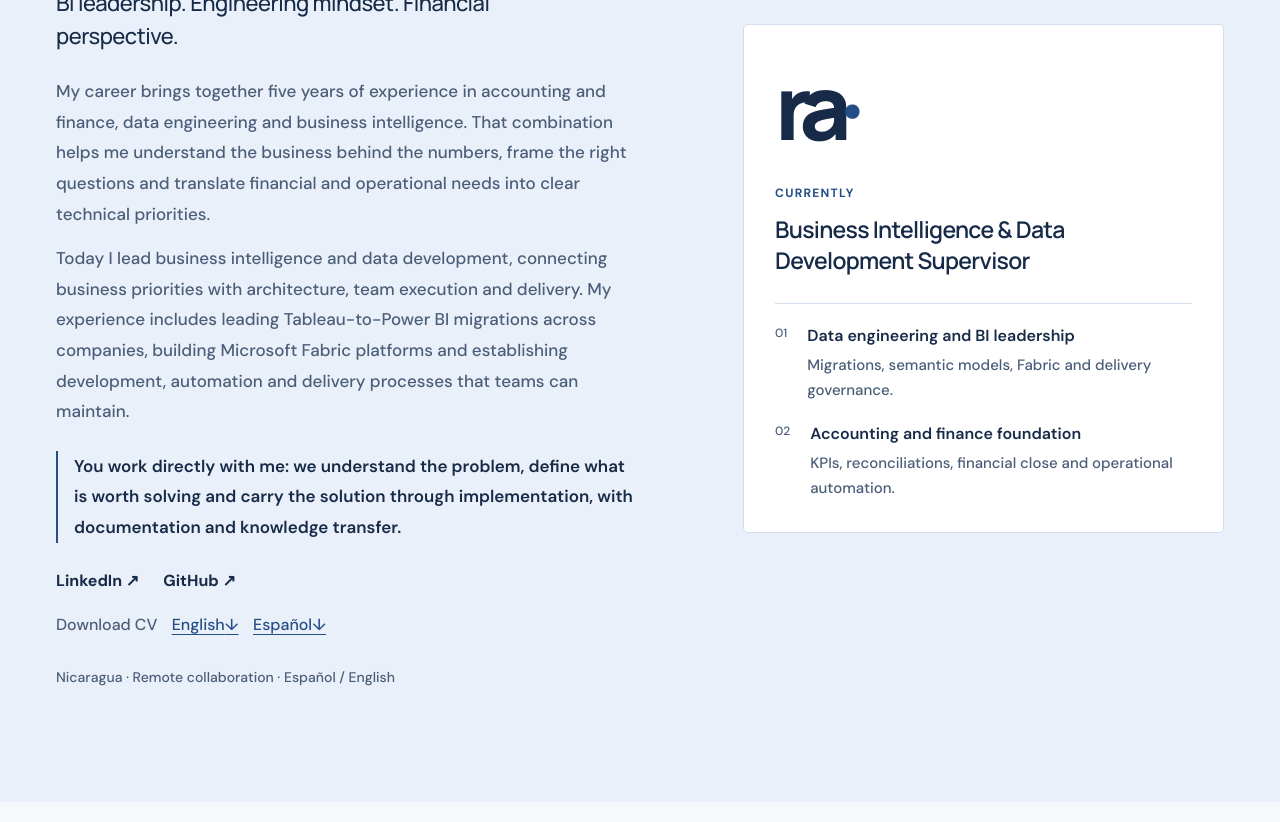
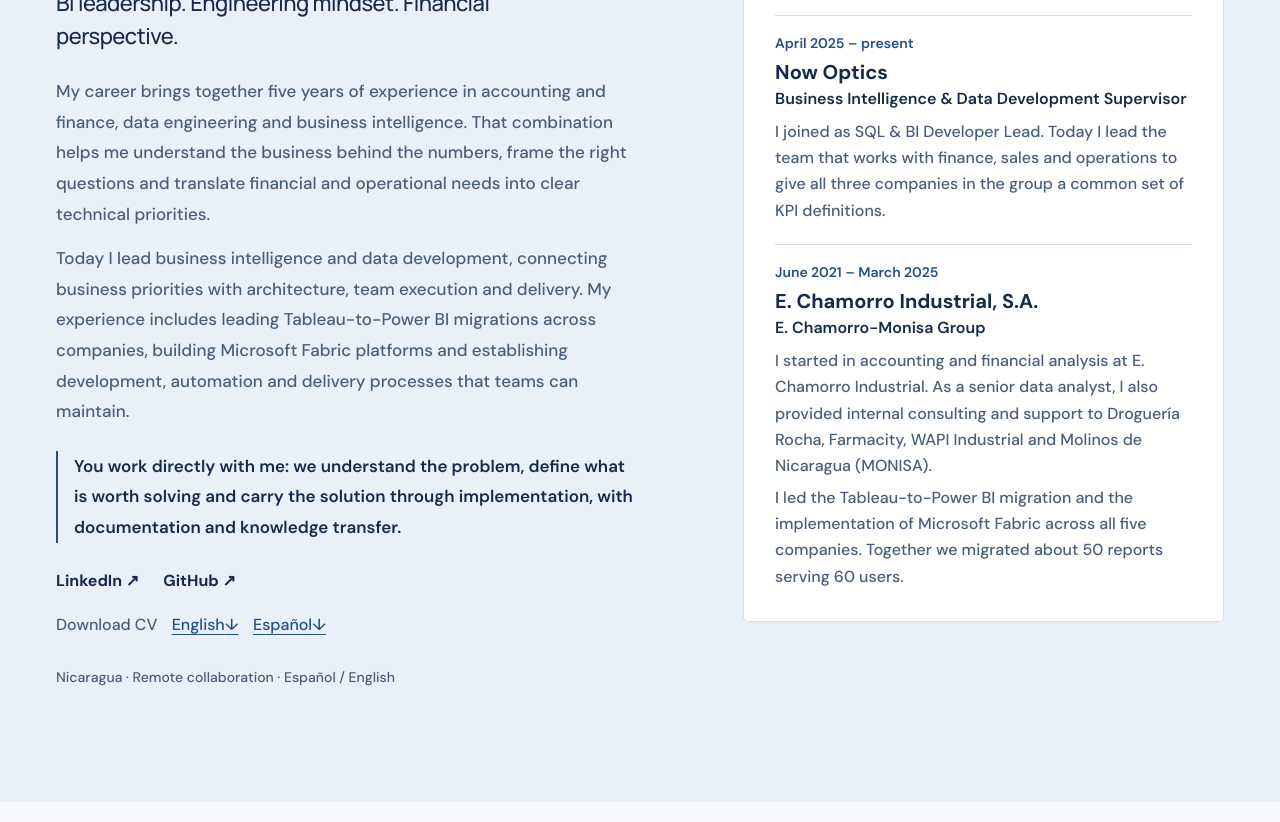
Before and after one commit to R1chardDs/Web-Portfolio, a plain HTML site: page index.html in a window 1280 px wide. Shown: the part 9155-9977 px from the top of the page. Drawn offline with Linux system fonts and the light colour scheme.

Commit message:
Restore employer history and group-wide BI delivery in both languages

```diff
--- a/content.js
+++ b/content.js
@@ -219,15 +219,14 @@ window.PORTFOLIO = {
         "Actualmente lidero la inteligencia de negocio y el desarrollo de datos, conectando las prioridades del negocio con la arquitectura, el trabajo del equipo y la entrega. He dirigido migraciones de Tableau a Power BI en distintas empresas, construido plataformas en Microsoft Fabric y establecido procesos de desarrollo, automatización y entrega que el equipo pueda mantener.",
       "about.owner":
         "Trabajás directamente conmigo: entendemos el problema, definimos qué conviene resolver y llevamos la solución hasta su puesta en marcha, con documentación y transferencia de conocimiento.",
-      "about.current": "ACTUALMENTE",
-      "about.role":
-        "Supervisor de inteligencia de negocio y desarrollo de datos",
-      "about.history1": "Ingeniería de datos y liderazgo de BI",
-      "about.history1body":
-        "Migraciones, modelos semánticos, Fabric y gobierno de la entrega.",
-      "about.history2": "Base en contabilidad y finanzas",
-      "about.history2body":
-        "Indicadores, conciliaciones, cierres y automatización operativa.",
+      "about.experience": "Experiencia profesional",
+      "about.nowDates": "Abril de 2025 – actualidad",
+      "about.nowRole": "Supervisor de inteligencia de negocio y desarrollo de datos",
+      "about.nowScope": "Entré como líder de desarrollo SQL y BI. Hoy dirijo el equipo que trabaja con finanzas, ventas y operaciones para que las tres empresas del grupo usen las mismas definiciones de sus indicadores.",
+      "about.previousDates": "Junio de 2021 – marzo de 2025",
+      "about.previousRole": "Grupo E. Chamorro-Monisa",
+      "about.previousScope": "Empecé en contabilidad y análisis financiero en E. Chamorro Industrial. Como analista sénior de datos, también di consultoría interna y soporte a Droguería Rocha, Farmacity, WAPI Industrial y Molinos de Nicaragua (MONISA).",
+      "about.previousDelivery": "En las cinco empresas lideré la migración de Tableau a Power BI y la implementación de Microsoft Fabric. En conjunto, migramos cerca de 50 reportes para 60 usuarios.",
       "about.location": "Nicaragua · Colaboración remota · Español / English",
       "cert.tag": "FORMACIÓN Y CREDENCIALES",
       "cert.title": "Conocimiento que sigo\nponiendo a prueba.",
@@ -506,14 +505,14 @@ window.PORTFOLIO = {
         "Today I lead business intelligence and data development, connecting business priorities with architecture, team execution and delivery. My experience includes leading Tableau-to-Power BI migrations across companies, building Microsoft Fabric platforms and establishing development, automation and delivery processes that teams can maintain.",
       "about.owner":
         "You work directly with me: we understand the problem, define what is worth solving and carry the solution through implementation, with documentation and knowledge transfer.",
-      "about.current": "CURRENTLY",
-      "about.role": "Business Intelligence & Data Development Supervisor",
-      "about.history1": "Data engineering and BI leadership",
-      "about.history1body":
-        "Migrations, semantic models, Fabric and delivery governance.",
-      "about.history2": "Accounting and finance foundation",
-      "about.history2body":
-        "KPIs, reconciliations, financial close and operational automation.",
+      "about.experience": "Professional experience",
+      "about.nowDates": "April 2025 – present",
+      "about.nowRole": "Business Intelligence & Data Development Supervisor",
+      "about.nowScope": "I joined as SQL & BI Developer Lead. Today I lead the team that works with finance, sales and operations to give all three companies in the group a common set of KPI definitions.",
+      "about.previousDates": "June 2021 – March 2025",
+      "about.previousRole": "E. Chamorro-Monisa Group",
+      "about.previousScope": "I started in accounting and financial analysis at E. Chamorro Industrial. As a senior data analyst, I also provided internal consulting and support to Droguería Rocha, Farmacity, WAPI Industrial and Molinos de Nicaragua (MONISA).",
+      "about.previousDelivery": "I led the Tableau-to-Power BI migration and the implementation of Microsoft Fabric across all five companies. Together we migrated about 50 reports serving 60 users.",
       "about.location": "Nicaragua · Remote collaboration · Español / English",
       "cert.tag": "TRAINING & CREDENTIALS",
       "cert.title": "Knowledge I keep\nputting to the test.",
--- a/index.html
+++ b/index.html
@@ -39,8 +39,8 @@
       rel="stylesheet"
     />
     <script src="theme-init.js?v=visual-20261113"></script>
-    <link rel="stylesheet" href="style.css?v=platform-access-20261127" />
-    <script src="content.js?v=platform-access-20261127" defer></script>
+    <link rel="stylesheet" href="style.css?v=experience-20261127" />
+    <script src="content.js?v=experience-20261127" defer></script>
     <script src="app.js?v=platform-access-20261127" defer></script>
     <script type="application/ld+json">
       {
@@ -2017,40 +2017,24 @@
               Nicaragua · Remote collaboration · Español / English
             </p>
           </div>
-          <div class="leadership-panel">
-            <div class="leadership-mark" aria-hidden="true">
-              ra<span>·</span>
-            </div>
-            <p class="eyebrow" data-i18n="about.current">CURRENTLY</p>
-            <h3 data-i18n="about.role">
-              Business Intelligence &amp; Data Development Supervisor
-            </h3>
+          <section id="professional-experience" class="leadership-panel" aria-labelledby="experience-title">
+            <h3 id="experience-title" data-i18n="about.experience">Professional experience</h3>
             <div class="leadership-history">
               <article>
-                <span aria-hidden="true">01</span>
-                <div>
-                  <h4 data-i18n="about.history1">
-                    Data engineering and BI leadership
-                  </h4>
-                  <p data-i18n="about.history1body">
-                    Migrations, semantic models, Fabric and delivery governance.
-                  </p>
-                </div>
+                <p class="tenure" data-i18n="about.nowDates">April 2025 – present</p>
+                <h4>Now Optics</h4>
+                <p class="experience-role" data-i18n="about.nowRole">Business Intelligence &amp; Data Development Supervisor</p>
+                <p data-i18n="about.nowScope">I joined as SQL &amp; BI Developer Lead. Today I lead the team that works with finance, sales and operations to give all three companies in the group a common set of KPI definitions.</p>
               </article>
               <article>
-                <span aria-hidden="true">02</span>
-                <div>
-                  <h4 data-i18n="about.history2">
-                    Accounting and finance foundation
-                  </h4>
-                  <p data-i18n="about.history2body">
-                    KPIs, reconciliations, financial close and operational
-                    automation.
-                  </p>
-                </div>
+                <p class="tenure" data-i18n="about.previousDates">June 2021 – March 2025</p>
+                <h4>E. Chamorro Industrial, S.A.</h4>
+                <p class="experience-role" data-i18n="about.previousRole">E. Chamorro-Monisa Group</p>
+                <p data-i18n="about.previousScope">I started in accounting and financial analysis at E. Chamorro Industrial. As a senior data analyst, I also provided internal consulting and support to Droguería Rocha, Farmacity, WAPI Industrial and Molinos de Nicaragua (MONISA).</p>
+                <p data-i18n="about.previousDelivery">I led the Tableau-to-Power BI migration and the implementation of Microsoft Fabric across all five companies. Together we migrated about 50 reports serving 60 users.</p>
               </article>
             </div>
-          </div>
+          </section>
         </div>
       </section>
       <section id="certifications" class="section certifications">
--- a/style.css
+++ b/style.css
@@ -1209,53 +1209,41 @@ h1 {
   background: var(--surface);
   padding: 31px;
 }
-.leadership-mark {
-  font-family: var(--display);
-  font-size: 90px;
-  font-weight: 750;
-  letter-spacing: -12px;
-  line-height: 1.1;
-  margin-bottom: 29px;
-}
-.leadership-mark > span {
-  color: var(--accent);
-  letter-spacing: 0;
-}
-.leadership-panel > .eyebrow {
-  font-size: 12px;
-}
 .leadership-panel > h3 {
   font-size: 23px;
   letter-spacing: -0.7px;
   line-height: 1.35;
-  margin-top: 11px;
-  max-width: 315px;
 }
 .leadership-history {
+  margin-top: 18px;
+}
+.leadership-history article {
   border-top: 1px solid var(--line);
-  margin-top: 27px;
-  padding-top: 20px;
-}
-.leadership-history article {
-  display: flex;
-  gap: 20px;
-  margin-bottom: 20px;
-}
-.leadership-history article:last-child {
-  margin-bottom: 0;
-}
-.leadership-history article > span {
-  font-size: 12px;
-  color: var(--muted);
+  padding-top: 16px;
+}
+.leadership-history article + article {
+  margin-top: 20px;
+}
+.leadership-history .tenure {
+  color: var(--accent);
+  font-size: 0.875rem;
+  font-weight: 600;
+  margin: 0 0 4px;
+}
+.leadership-history .experience-role {
+  color: var(--ink);
+  line-height: 1.4;
+  font-weight: 550;
+  margin: 2px 0 8px;
 }
 .leadership-history h4 {
   font-family: var(--font);
-  font-size: 15px;
-  line-height: 1.5;
-  font-weight: 600;
+  font-size: 1.25rem;
+  line-height: 1.35;
+  font-weight: 650;
 }
 .leadership-history p {
-  font-size: 12px;
+  font-size: 1rem;
   line-height: 1.65;
   margin-top: 5px;
 }
@@ -2254,19 +2242,8 @@ dialog::backdrop {
   .leadership-panel {
     padding: 28px;
   }
-  .leadership-mark {
-    font-size: 80px;
-    margin-bottom: 25px;
-  }
   .leadership-panel > h3 {
     font-size: 24px;
-    max-width: 330px;
-  }
-  .leadership-history h4 {
-    font-size: 15px;
-  }
-  .leadership-history p {
-    font-size: 12px;
   }
   .cert-summary {
     display: inline-block;
@@ -3268,15 +3245,6 @@ nav a,
 .about-copy .location {
   font-size: 14px !important;
 }
-.leadership-history h4 {
-  font-size: 16px;
-}
-.leadership-history p {
-  font-size: 15px;
-}
-.leadership-panel > .eyebrow {
-  font-size: 12px;
-}
 .social-links {
   font-size: 16px;
 }
@@ -3747,12 +3715,6 @@ nav a,
   }
   .leadership-panel > h3 {
     font-size: 25px;
-  }
-  .leadership-history h4 {
-    font-size: 16px;
-  }
-  .leadership-history p {
-    font-size: 15px;
   }
   .cert h3 {
     font-size: 18px;
```
